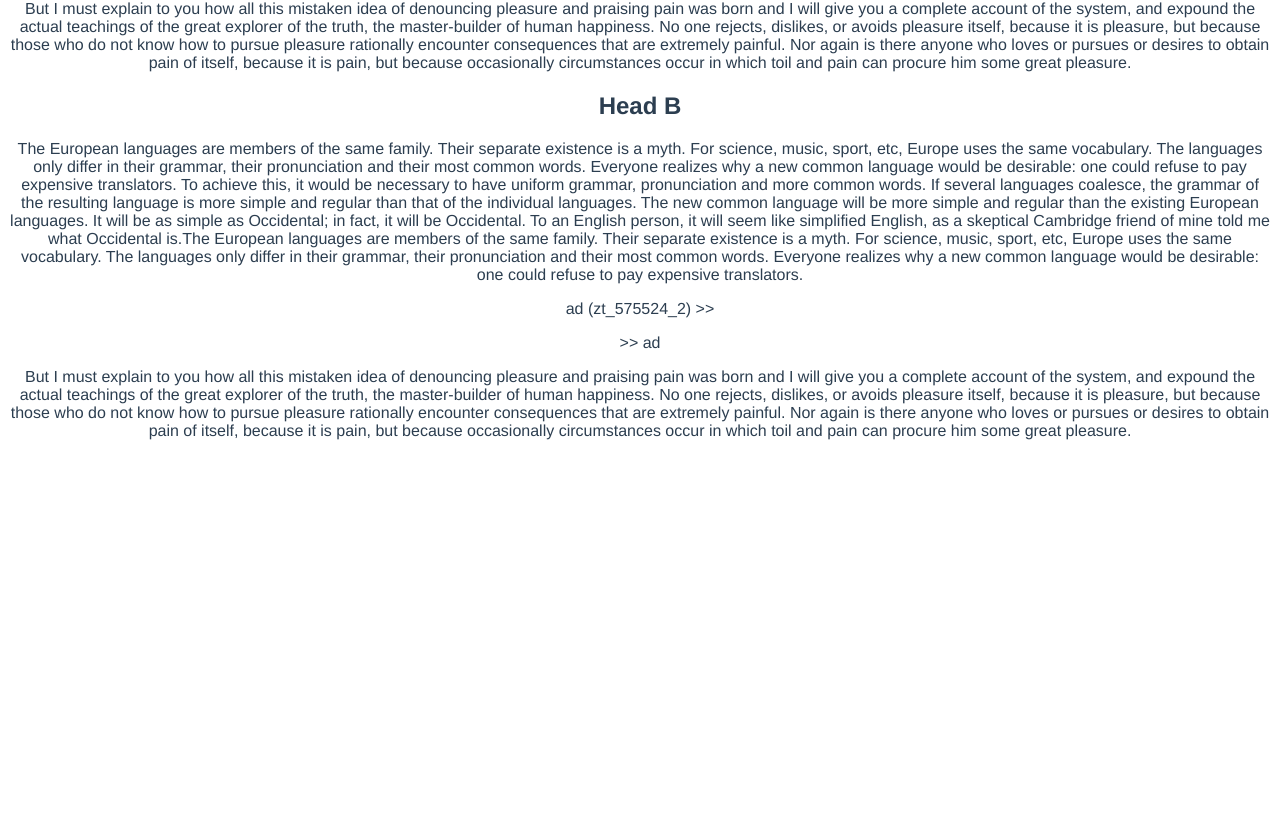
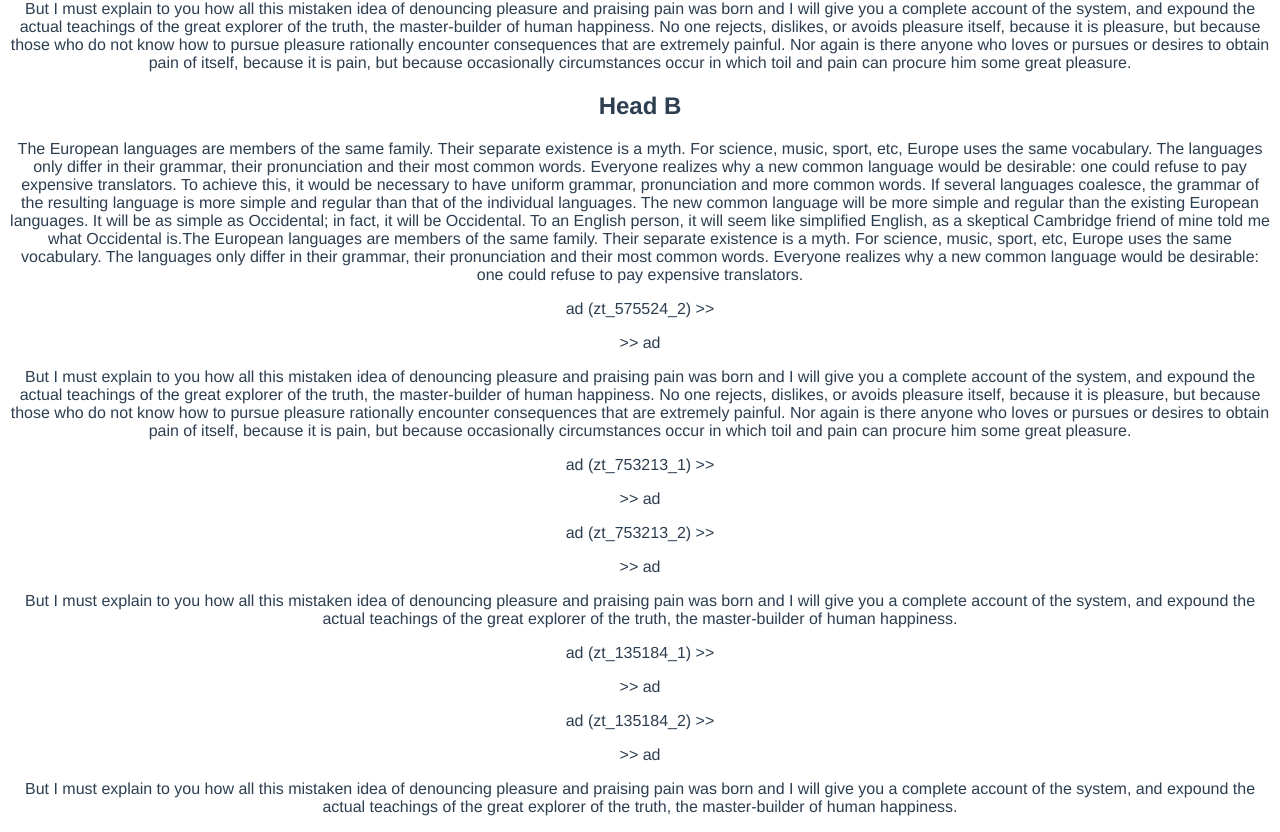
Before and after one commit to cloudliner/vue-example, a Vue app: page /#/news in a window 1280 px wide. Shown: the part 434-1266 px from the top of the page. Before the commit the page ends 890 px from the top, so only its background shows below. Built offline with nearby package versions, Linux system fonts and the light colour scheme.

Commit message:
multi ad slot

```diff
--- a/src/components/News.vue
+++ b/src/components/News.vue
@@ -4,8 +4,8 @@
     <h2>Head A</h2>
     <p>The European languages are members of the same family. Their separate existence is a myth. For science, music, sport, etc, Europe uses the same vocabulary. The languages only differ in their grammar, their pronunciation and their most common words. Everyone realizes why a new common language would be desirable: one could refuse to pay expensive translators. To achieve this, it would be necessary to have uniform grammar, pronunciation and more common words. If several languages coalesce, the grammar of the resulting language is more simple and regular than that of the individual languages. The new common language will be more simple and regular than the existing European languages. It will be as simple as Occidental; in fact, it will be Occidental. To an English person, it will seem like simplified English, as a skeptical Cambridge friend of mine told me what Occidental is.The European languages are members of the same family. Their separate existence is a myth. For science, music, sport, etc, Europe uses the same vocabulary. The languages only differ in their grammar, their pronunciation and their most common words. Everyone realizes why a new common language would be desirable: one could refuse to pay expensive translators.</p>
 
-    <p>ad (zt_{{ ad_slot_id }}_1) &gt;&gt;</p>
-    <div :id="('zt_' + ad_slot_id + '_1')" style="display:show">
+    <p>ad (zt_{{ ad_slot_array[0] }}_1) &gt;&gt;</p>
+    <div :id="('zt_' + ad_slot_array[0] + '_1')" style="display:show">
     </div>
     <p>&gt;&gt; ad</p>
 
@@ -13,14 +13,38 @@
     <h2>Head B</h2>
     <p>The European languages are members of the same family. Their separate existence is a myth. For science, music, sport, etc, Europe uses the same vocabulary. The languages only differ in their grammar, their pronunciation and their most common words. Everyone realizes why a new common language would be desirable: one could refuse to pay expensive translators. To achieve this, it would be necessary to have uniform grammar, pronunciation and more common words. If several languages coalesce, the grammar of the resulting language is more simple and regular than that of the individual languages. The new common language will be more simple and regular than the existing European languages. It will be as simple as Occidental; in fact, it will be Occidental. To an English person, it will seem like simplified English, as a skeptical Cambridge friend of mine told me what Occidental is.The European languages are members of the same family. Their separate existence is a myth. For science, music, sport, etc, Europe uses the same vocabulary. The languages only differ in their grammar, their pronunciation and their most common words. Everyone realizes why a new common language would be desirable: one could refuse to pay expensive translators.</p>
 
-    <p>ad (zt_{{ ad_slot_id }}_2) &gt;&gt;</p>
-    <div :id="('zt_' + ad_slot_id + '_2')" style="display:show">
+    <p>ad (zt_{{ ad_slot_array[0] }}_2) &gt;&gt;</p>
+    <div :id="('zt_' + ad_slot_array[0] + '_2')" style="display:show">
     </div>
     <p>&gt;&gt; ad</p>
 
     <p>But I must explain to you how all this mistaken idea of denouncing pleasure and praising pain was born and I will give you a complete account of the system, and expound the actual teachings of the great explorer of the truth, the master-builder of human happiness. No one rejects, dislikes, or avoids pleasure itself, because it is pleasure, but because those who do not know how to pursue pleasure rationally encounter consequences that are extremely painful. Nor again is there anyone who loves or pursues or desires to obtain pain of itself, because it is pain, but because occasionally circumstances occur in which toil and pain can procure him some great pleasure.</p>
 
-    {{news_showad(ad_slot_id)}}
+    <p>ad (zt_{{ ad_slot_array[1] }}_1) &gt;&gt;</p>
+    <div :id="('zt_' + ad_slot_array[1] + '_1')" style="display:show">
+    </div>
+    <p>&gt;&gt; ad</p>
+
+    <p>ad (zt_{{ ad_slot_array[1] }}_2) &gt;&gt;</p>
+    <div :id="('zt_' + ad_slot_array[1] + '_2')" style="display:show">
+    </div>
+    <p>&gt;&gt; ad</p>
+
+    <p>But I must explain to you how all this mistaken idea of denouncing pleasure and praising pain was born and I will give you a complete account of the system, and expound the actual teachings of the great explorer of the truth, the master-builder of human happiness.</p>
+
+    <p>ad (zt_{{ ad_slot_array[2] }}_1) &gt;&gt;</p>
+    <div :id="('zt_' + ad_slot_array[2] + '_1')" style="display:show">
+    </div>
+    <p>&gt;&gt; ad</p>
+
+    <p>ad (zt_{{ ad_slot_array[2] }}_2) &gt;&gt;</p>
+    <div :id="('zt_' + ad_slot_array[2] + '_2')" style="display:show">
+    </div>
+    <p>&gt;&gt; ad</p>
+
+    <p>But I must explain to you how all this mistaken idea of denouncing pleasure and praising pain was born and I will give you a complete account of the system, and expound the actual teachings of the great explorer of the truth, the master-builder of human happiness.</p>
+
+    {{news_showad(ad_slot_array)}}
 
   </div>
 </template>
@@ -31,11 +55,13 @@ export default {
   data () {
     return {
       msg: 'News Page!',
-      ad_slot_id: (Math.floor(Math.random() * 1000000))
+      ad_slot_array: [(Math.floor(Math.random() * 1000000)),
+                      (Math.floor(Math.random() * 1000000)),
+                      (Math.floor(Math.random() * 1000000))]
     }
   },
   methods: {
-    news_showad: function (ad_slot_id) {
+    news_showad: function (ad_slot_array) {
       // 変数定義
       var zmt_mtag;
       // var p30657_1;
@@ -43,6 +69,7 @@ export default {
 
       // 広告枠定義
       window.zd_get_placements = function() {
+        ad_slot_array.forEach(function(ad_slot_id) {
           zmt_mtag = window.zmt_get_tag(2117, ad_slot_id);
           zmt_mtag.zmt_set_charset("utf-8");
           window['p' + ad_slot_id + '_1'] = zmt_mtag.zmt_get_placement('zt_' + ad_slot_id + '_1', ad_slot_id, "1" , "999" , "60" , "118" ,"1200", "630");
@@ -50,6 +77,7 @@ export default {
 
           zmt_mtag.zmt_set_async();
           zmt_mtag.zmt_load(zmt_mtag);
+        });
       }
 
       // JS呼び出し設定
@@ -58,12 +86,14 @@ export default {
       document.getElementById("dac_ad_script_insert_point").appendChild(script);
 
       // 広告表示設定
+      ad_slot_array.forEach(function(ad_slot_id) {
         if(typeof zmt_mtag !='undefined' && typeof zmt_mtag.zmt_render_placement !='undefined') {
           zmt_mtag.zmt_render_placement(window['p' + ad_slot_id + '_1']);
         }
         if(typeof zmt_mtag !='undefined' && typeof zmt_mtag.zmt_render_placement !='undefined') {
           zmt_mtag.zmt_render_placement(window['p' + ad_slot_id + '_2']);
         }
+      });
     }
   }
 }
```
Lines whose indentation alone changed are shown as unchanged.
